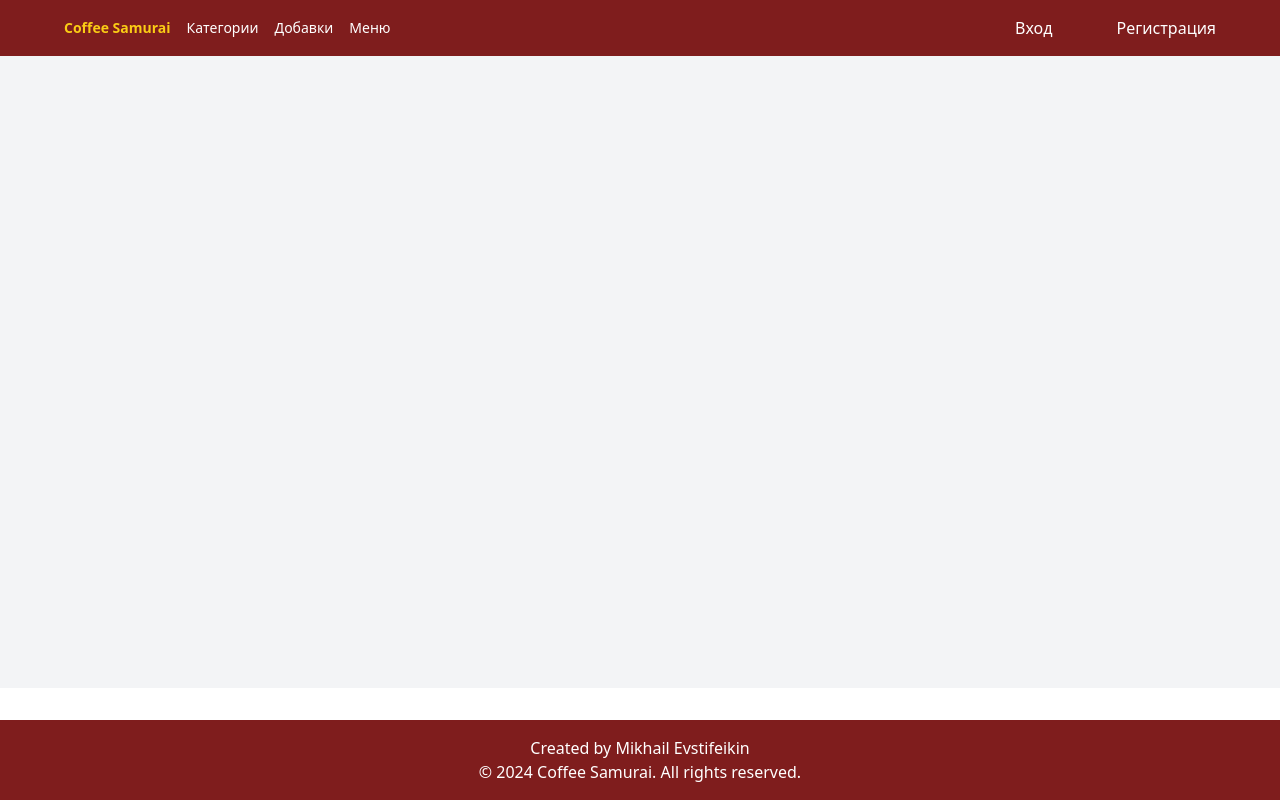
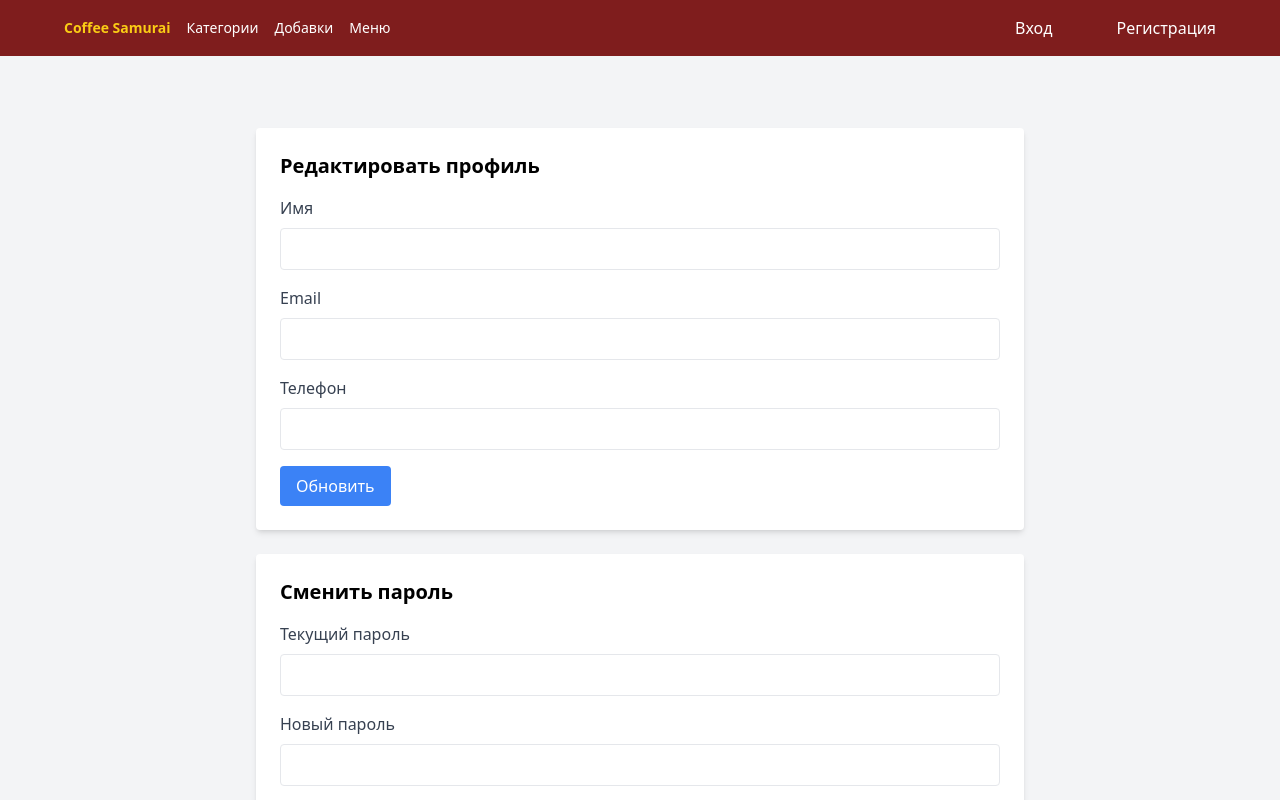
Before and after one commit to Kudzeri/coffee-order-frontend, a React (Create React App) app: page /profile/edit in a window 1280 px wide. Shown: the top 800 px of the page. Built offline with nearby package versions, Linux system fonts and the light colour scheme; no server answers.

Commit message:
Add edit profile

```diff
--- a/src/App.js
+++ b/src/App.js
@@ -25,6 +25,7 @@ import AdminProductPage from "./admin/product/Show";
 import AdminProductEdit from "./admin/product/Edit";
 import AdminProductCreate from "./admin/product/Create";
 import Home from "./pages/Home";
+import EditProfile from './pages/EditProfile'
 
 function App() {
   return (
@@ -83,6 +84,10 @@ function App() {
               path="/admin/products/new"
               element={<AdminProductCreate />}
             />
+            <Route
+            path="/profile/edit"
+            element={ <EditProfile />}
+            />
           </Routes>
         </main>
         <Footer />
--- a/src/admin/product/List.js
+++ b/src/admin/product/List.js
@@ -57,7 +57,7 @@ const AdminProductsList = () => {
           <Link className="text-yellow-500" to={`/admin`}>
             Админка
           </Link>
-          /Добавки
+          /Товары
         </h1>
         <button
           onClick={() => navigate("/admin/products/new")}
--- a/src/output.css
+++ b/src/output.css
@@ -586,6 +586,9 @@ video {
 .mt-8 {
   margin-top: 2rem;
 }
+.mt-10 {
+  margin-top: 2.5rem;
+}
 .block {
   display: block;
 }
@@ -642,6 +645,9 @@ video {
 }
 .max-w-sm {
   max-width: 24rem;
+}
+.max-w-3xl {
+  max-width: 48rem;
 }
 .flex-grow {
   flex-grow: 1;
--- /dev/null
+++ b/src/pages/EditProfile.js
@@ -0,0 +1,161 @@
+import React, { useState, useEffect } from "react";
+import axiosInstance from "../axiosConfig";
+
+const EditProfile = () => {
+  const [profileData, setProfileData] = useState({
+    name: "",
+    email: "",
+    phone: "",
+  });
+
+  const [passwordData, setPasswordData] = useState({
+    currentPassword: "",
+    newPassword: "",
+  });
+
+  const [profileMessage, setProfileMessage] = useState(null);
+  const [passwordMessage, setPasswordMessage] = useState(null);
+
+  useEffect(() => {
+    const fetchUserDetails = async () => {
+      try {
+        const response = await axiosInstance.get("/auth/me");
+        const { user } = response.data;
+
+        setProfileData({
+          name: user.name || "",
+          email: user.email || "",
+          phone: user.phone || "",
+        });
+      } catch (error) {
+        console.error("Ошибка при получении данных пользователя:", error);
+      }
+    };
+
+    fetchUserDetails();
+  }, []);
+
+  const handleProfileChange = (e) => {
+    const { name, value } = e.target;
+    setProfileData((prev) => ({ ...prev, [name]: value }));
+  };
+
+  const handlePasswordChange = (e) => {
+    const { name, value } = e.target;
+    setPasswordData((prev) => ({ ...prev, [name]: value }));
+  };
+
+  const updateProfile = async (e) => {
+    e.preventDefault();
+    try {
+      const response = await axiosInstance.put("/auth/edit-profile", profileData);
+      setProfileMessage(response.data.message || "Данные профиля обновлены.");
+    } catch (error) {
+      setProfileMessage(
+        error.response?.data?.message || "Ошибка при обновлении профиля."
+      );
+    }
+  };
+
+  const changePassword = async (e) => {
+    e.preventDefault();
+    try {
+      const response = await axiosInstance.put("/auth/edit-password", passwordData);
+      setPasswordMessage(response.data.message || "Пароль успешно изменён.");
+    } catch (error) {
+      setPasswordMessage(
+        error.response?.data?.message || "Ошибка при смене пароля."
+      );
+    }
+  };
+
+  return (
+    <div className="max-w-3xl mx-auto mt-10">
+      <div className="bg-white shadow-md rounded p-6 mb-6">
+        <h2 className="text-xl font-semibold mb-4">Редактировать профиль</h2>
+        {profileMessage && (
+          <p className={`mb-4 ${profileMessage.includes("Ошибка") ? "text-red-500" : "text-green-500"}`}>
+            {profileMessage}
+          </p>
+        )}
+        <form onSubmit={updateProfile}>
+          <div className="mb-4">
+            <label className="block text-gray-700">Имя</label>
+            <input
+              type="text"
+              name="name"
+              value={profileData.name}
+              onChange={handleProfileChange}
+              className="w-full mt-2 p-2 border rounded"
+            />
+          </div>
+          <div className="mb-4">
+            <label className="block text-gray-700">Email</label>
+            <input
+              type="email"
+              name="email"
+              value={profileData.email}
+              onChange={handleProfileChange}
+              className="w-full mt-2 p-2 border rounded"
+            />
+          </div>
+          <div className="mb-4">
+            <label className="block text-gray-700">Телефон</label>
+            <input
+              type="text"
+              name="phone"
+              value={profileData.phone}
+              onChange={handleProfileChange}
+              className="w-full mt-2 p-2 border rounded"
+            />
+          </div>
+          <button
+            type="submit"
+            className="bg-blue-500 text-white px-4 py-2 rounded hover:bg-blue-600"
+          >
+            Обновить
+          </button>
+        </form>
+      </div>
+
+      <div className="bg-white shadow-md rounded p-6">
+        <h2 className="text-xl font-semibold mb-4">Сменить пароль</h2>
+        {passwordMessage && (
+          <p className={`mb-4 ${passwordMessage.includes("Ошибка") ? "text-red-500" : "text-green-500"}`}>
+            {passwordMessage}
+          </p>
+        )}
+        <form onSubmit={changePassword}>
+          <div className="mb-4">
+            <label className="block text-gray-700">Текущий пароль</label>
+            <input
+              type="password"
+              name="currentPassword"
+              value={passwordData.currentPassword}
+              onChange={handlePasswordChange}
+              className="w-full mt-2 p-2 border rounded"
+            />
+          </div>
+          <div className="mb-4">
+            <label className="block text-gray-700">Новый пароль</label>
+            <input
+              type="password"
+              name="newPassword"
+              value={passwordData.newPassword}
+              onChange={handlePasswordChange}
+              className="w-full mt-2 p-2 border rounded"
+            />
+          </div>
+          <button
+            type="submit"
+            className="bg-green-500 text-white px-4 py-2 rounded hover:bg-green-600"
+          >
+            Изменить пароль
+          </button>
+        </form>
+      </div>
+    </div>
+  );
+};
+
+export default EditProfile;
--- a/src/pages/Profile.js
+++ b/src/pages/Profile.js
@@ -78,6 +78,7 @@ const Profile = () => {
               </p>
             </div>
 
+            {/* Кнопка для админов */}
             {profileData.role === "admin" && (
               <div className="text-center mt-6">
                 <Link
@@ -89,6 +90,17 @@ const Profile = () => {
               </div>
             )}
 
+            {/* Кнопка редактирования для неанонимных пользователей */}
+            {!profileData.isAnonymous && (
+              <div className="text-center mt-4">
+                <Link
+                  to="/profile/edit"
+                  className="inline-block bg-blue-500 text-white py-2 px-4 rounded-lg shadow-lg hover:bg-blue-600"
+                >
+                  Редактировать профиль
+                </Link>
+              </div>
+            )}
           </div>
         )}
       </div>
```
